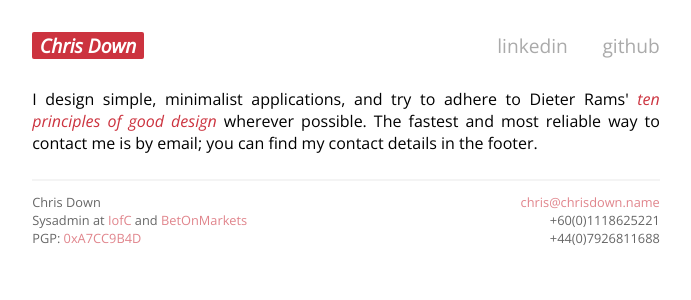
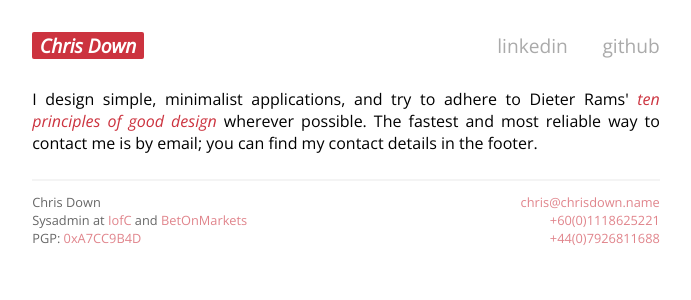
Before and after one commit to cdown/chrisdown.name, a Jekyll site: the page built from index.html, in a window 1280 px wide. Shown: the top 300 px of the page, without its empty margins (294-985 px from the left). Built offline with Jekyll 4.4.1, drawn with Linux system fonts in a browser that asks for light colours.

```diff
--- a/_layouts/default.html
+++ b/_layouts/default.html
@@ -52,7 +52,7 @@
                     <ul>
                         <li><a id="email" href="http://scr.im/{{ site.personal.email.scrim }}">{{ site.personal.email.account }}@...</a></li>
                         {% for phone in site.personal.phones %}
-                            <li>{{ phone }}</li>
+                            <li><a href="tel:{{ phone }}">{{ phone }}</a></li>
                         {% endfor %}
                     </ul>
                 </nav>
```
